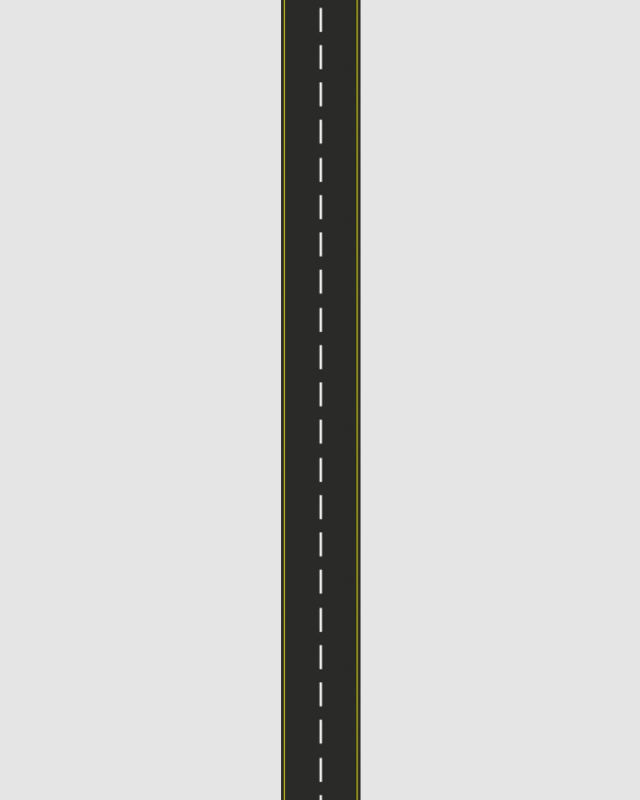
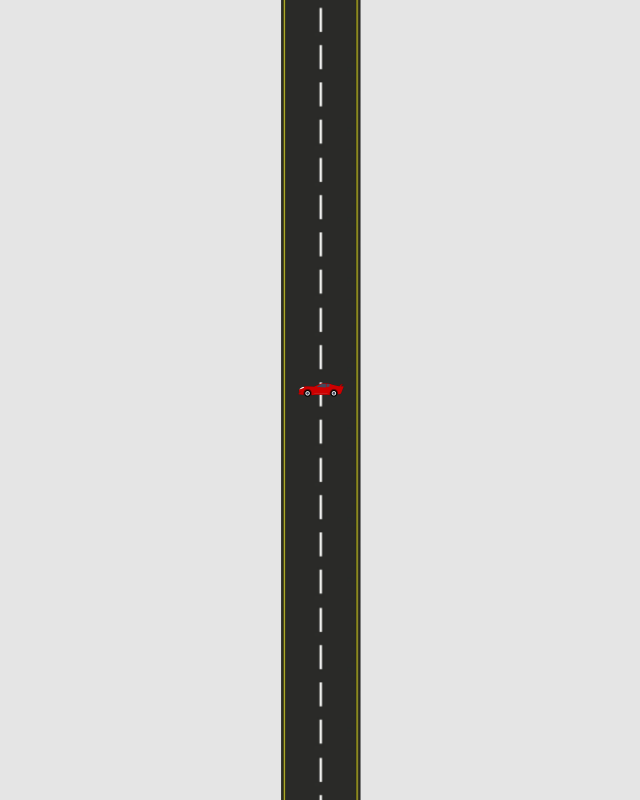
Before and after one commit to arthurlw/first-react-component, a React (Create React App) app: page / in a window 1280 px wide. Shown: the top 800 px of the page, without its empty margins (319-959 px from the left). Built offline with nearby package versions, Linux system fonts and the light colour scheme; grey boxes are pictures that could not be loaded.

Commit message:
removed old animation logic

```diff
--- a/src/App.css
+++ b/src/App.css
@@ -24,7 +24,7 @@
   height: auto;
   left: calc(50% - 30px); /* Center the car horizontally */
   z-index: 10;
-  transition: top 0.5s ease-in-out; /* Smooth animation to make the car slower */
+  transition: top 1s ease-in-out; /* Smooth animation to make the car slower */
 }
 
 .journey-feature {
--- a/src/App.js
+++ b/src/App.js
@@ -18,17 +18,6 @@
     const centerPosition = window.innerHeight / 2 - 30; // Center of the screen minus half car height
     setCarPosition(centerPosition); // Set car position to the center
   }, []); // Empty dependency array ensures this runs only once
-
-  // Scroll handler to lock car position in center
-  useEffect(() => {
-    const handleScroll = () => {
-      const centerPosition = window.innerHeight / 2 - 30; // Center of the screen minus half car height
-      setCarPosition(centerPosition); // Keep car fixed in the center
-    };
-
-    window.addEventListener("scroll", handleScroll);
-    return () => window.removeEventListener("scroll", handleScroll);
-  }, []);
 
   return (
     <div
```
